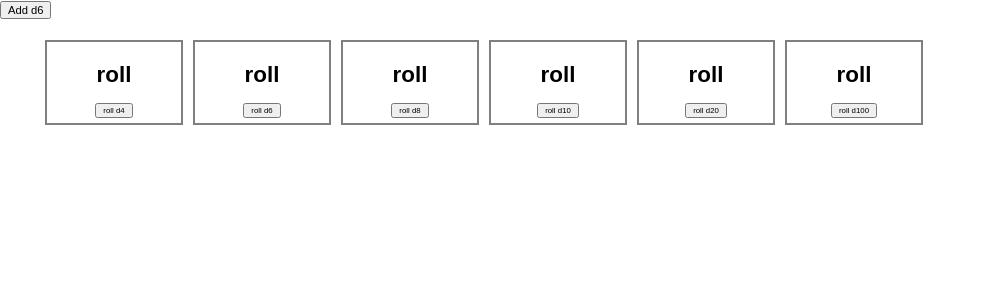
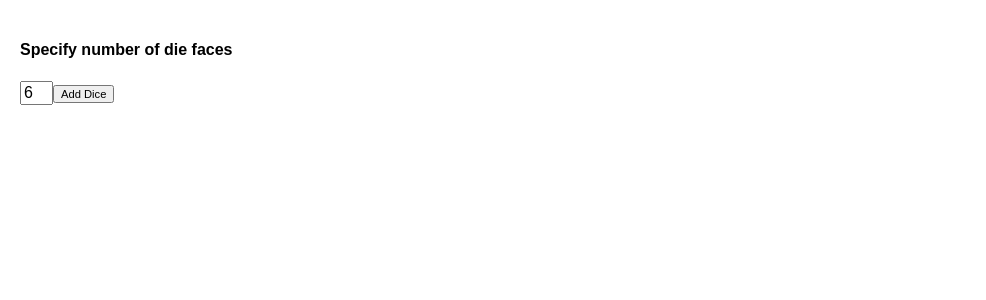
Before and after one commit to descartez/hello-react, a React (Create React App) app in the folder projects/multi-die/: page / in a window 1280 px wide. Shown: the top 300 px of the page, without its empty margins (0-986 px from the left). Built offline with nearby package versions, Linux system fonts and the light colour scheme.

Commit message:
changes some styling of multi-die

```diff
--- a/projects/multi-die/src/App.css
+++ b/projects/multi-die/src/App.css
@@ -1,3 +1,7 @@
+.container {
+  padding: 20px;
+}
+
 #dice-cup {
   list-style-type: none;
 }
@@ -6,6 +10,7 @@
   display: inline-block;
   float: left;
   border: 2px gray solid;
+  border-radius: 20px;
   padding: 5px;
   margin: 5px;
   width: 10%;
@@ -17,6 +22,11 @@
   font-size: 0.7em;
 }
 
-#add-die {
+#die-adder button {
   font-size: 0.7em;
 }
+
+#die-adder input {
+  width: 25px;
+  font-size: 1em;
+}
--- a/projects/multi-die/src/App.js
+++ b/projects/multi-die/src/App.js
@@ -46,7 +46,8 @@ class DiceCup extends Component {
   constructor(props) {
     super(props);
     this.state = {
-      dice: [4,6,8,10,20,100]
+      dice: [],
+      nextAddDieSides: 6
     }
   }
 
@@ -57,26 +58,29 @@ class DiceCup extends Component {
   }
 
   update() {
-    this.addDie(6)
+    this.addDie(this.state.nextAddDieSides)
   }
 
   render() {
     let dice = this.state.dice
     return (
-      <div>
-      <button id='add-die' onClick={this.update.bind(this)}>Add d6</button>
+      <div className='container'>
+      <div id='die-adder'>
+        <h4>Specify number of die faces</h4>
+        <input type='number' value={this.state.nextAddDieSides} onChange={event => this.setState({ nextAddDieSides: event.target.value })} />
+        <button id='add-die' onClick={this.update.bind(this)}>Add Dice</button>
+      </div>
       <ul id="dice-cup">
       {
         dice.map((die, index) => {
           return (
             <li key={`d${die}_${index}`}>
-              <Die dieSides={die}/>
+            <Die dieSides={die}/>
             </li>
             );
-          })
+        })
       }
       </ul>
-
       </div>
       )
   }
```
